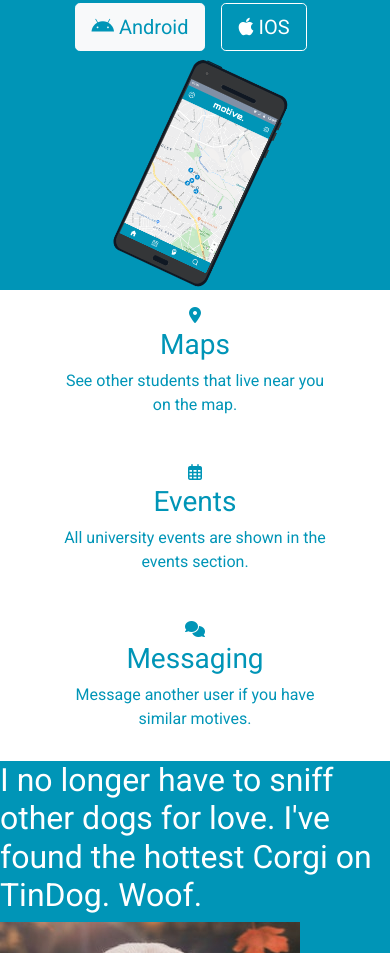
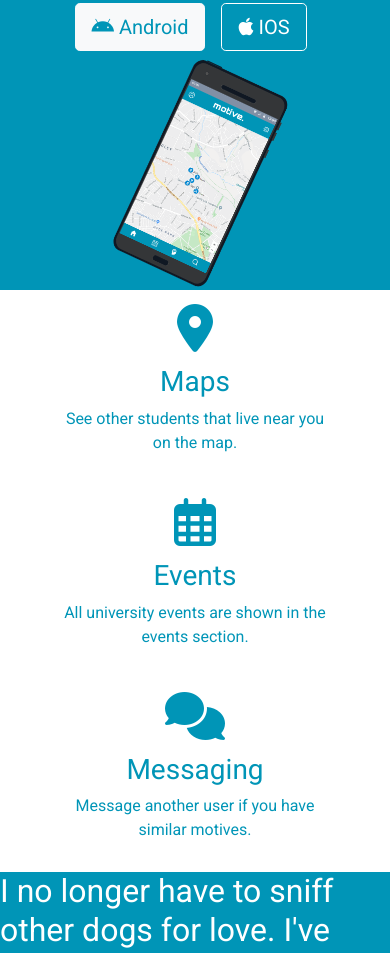
Before and after one commit to JayFranks99/motive-website, a plain HTML site: page motive-website/index.html in a window 390 px wide. Shown: the part 513-1466 px from the top of the page. Drawn offline with nearby package versions, Linux system fonts and the light colour scheme.

Commit message:
Features section complete - fully responsive

```diff
--- a/motive-website/css/styles.css
+++ b/motive-website/css/styles.css
@@ -41,7 +41,7 @@ color: #037b96;
 }
 
 .nav-item {
-padding: 0 2.5%;
+padding: 0 3.5%;
 font-size:1.1rem;
 }
 /* CHANGING COLOUR OF TEXT AND NAVBAR BACKGROUND WHEN TOGGLE IS CLICKED*/
@@ -194,3 +194,7 @@ box-shadow: none;
 .features-div{
   padding: 5% 2%;
 }
+
+.icons {
+  padding-bottom: 5%;
+}
--- a/motive-website/index.html
+++ b/motive-website/index.html
@@ -81,20 +81,20 @@
 
       <div class="row row-features">
 
-        <div class="col-lg-4 col-md-4 col-sm-12 features-div">
-          <i class="fas fa-map-marker-alt icon-7x"></i>
+        <div class="col-lg-4 col-md-12 col-sm-12 features-div">
+          <i class="fas fa-map-marker-alt fa-3x icons"></i>
           <h3>Maps</h3>
           <p class="features-description">See other students that live near you on the map.</p>
         </div>
 
-        <div class="col-lg-4 col-md-4 col-sm-12 features-div">
-          <i class="far fa-calendar-alt"></i>
+        <div class="col-lg-4 col-md-12 col-sm-12 features-div">
+          <i class="far fa-calendar-alt fa-3x icons"></i>
           <h3>Events</h3>
           <p class="features-description">All university events are shown in the events section.</p>
         </div>
 
-        <div class="col-lg-4 col-md-4 col-sm-12 features-div">
-          <i class="fas fa-comments"></i>
+        <div class="col-lg-4 col-md-12 col-sm-12 features-div">
+          <i class="fas fa-comments fa-3x icons"></i>
           <h3>Messaging</h3>
           <p class="features-description">Message another user if you have similar motives.</p>
         </div>
```
